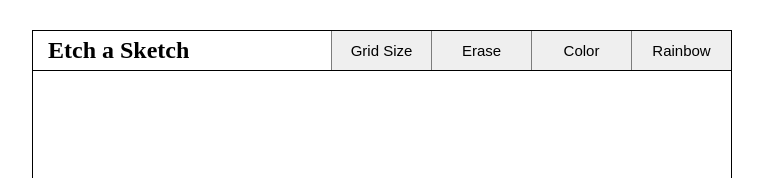
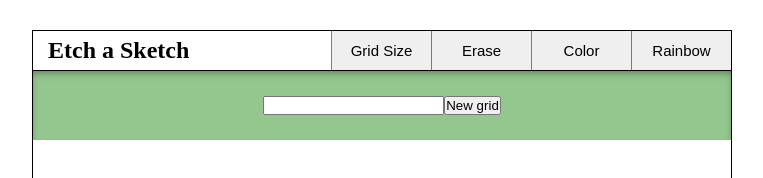
Before and after one commit to Michael-Johansson/etch-a-sketch, a plain HTML site: page index.html in a window 1280 px wide. Both pictures are taken after a click on the button "Grid Size". Shown: the top 178 px of the page, without its empty margins (258-1021 px from the left). Drawn offline with Linux system fonts and the light colour scheme.

Commit message:
added overlays to menu

```diff
--- a/index.html
+++ b/index.html
@@ -12,12 +12,17 @@
     <div class="menu">
       <h2>Etch a Sketch</h2>
       <div class="buttons">
-        <button>Grid Size</button>
+        <button id="grid-size-btn">Grid Size</button>
         <button>Erase</button>
         <button>Color</button>
         <button>Rainbow</button>
       </div>
     </div>
-    <div id="container"></div>
+    <div id="container">
+      <div class="overlay">
+        <input type="text">
+        <input type="button" value="New grid">
+      </div>
+    </div>
   </body>
 </html>
--- a/script.js
+++ b/script.js
@@ -1,6 +1,8 @@
 "use strict";
 
 const container = document.getElementById("container");
+const gridSizeBtn = document.getElementById("grid-size-btn");
+const overlay = document.querySelector(".overlay");
 
 function createGrid(gridSize) {
   for (let i = 0; i < gridSize * gridSize; i++) {
@@ -11,4 +13,8 @@ function createGrid(gridSize) {
   }
 }
 
+gridSizeBtn.addEventListener("click", () => {
+  overlay.classList.toggle("active");
+})
+
 createGrid(5);
--- a/style.css
+++ b/style.css
@@ -19,6 +19,8 @@ body {
   grid-template-rows: 1fr;
   height: 700px;
   width: 700px;
+  position: relative;
+  overflow: hidden;
 }
 
 .menu {
@@ -53,3 +55,22 @@ body {
   color: white;
   transition: all 150ms ease-in-out;
 }
+
+.overlay {
+  position: absolute;
+  background-color: hsl(115, 34%, 67%);
+  bottom: 0px;
+  display: flex;
+  align-items: center;
+  justify-content: center;
+  width: 100%;
+  height: 10%;
+  transform: translateY(-699px);
+  transition: all 0.5s;
+  box-shadow: inset 0px 5px 8px -3px rgba(50, 50, 50, 0.6);
+}
+
+.active {
+  transform: translateY(-629px);
+  z-index: 50;
+}
```
